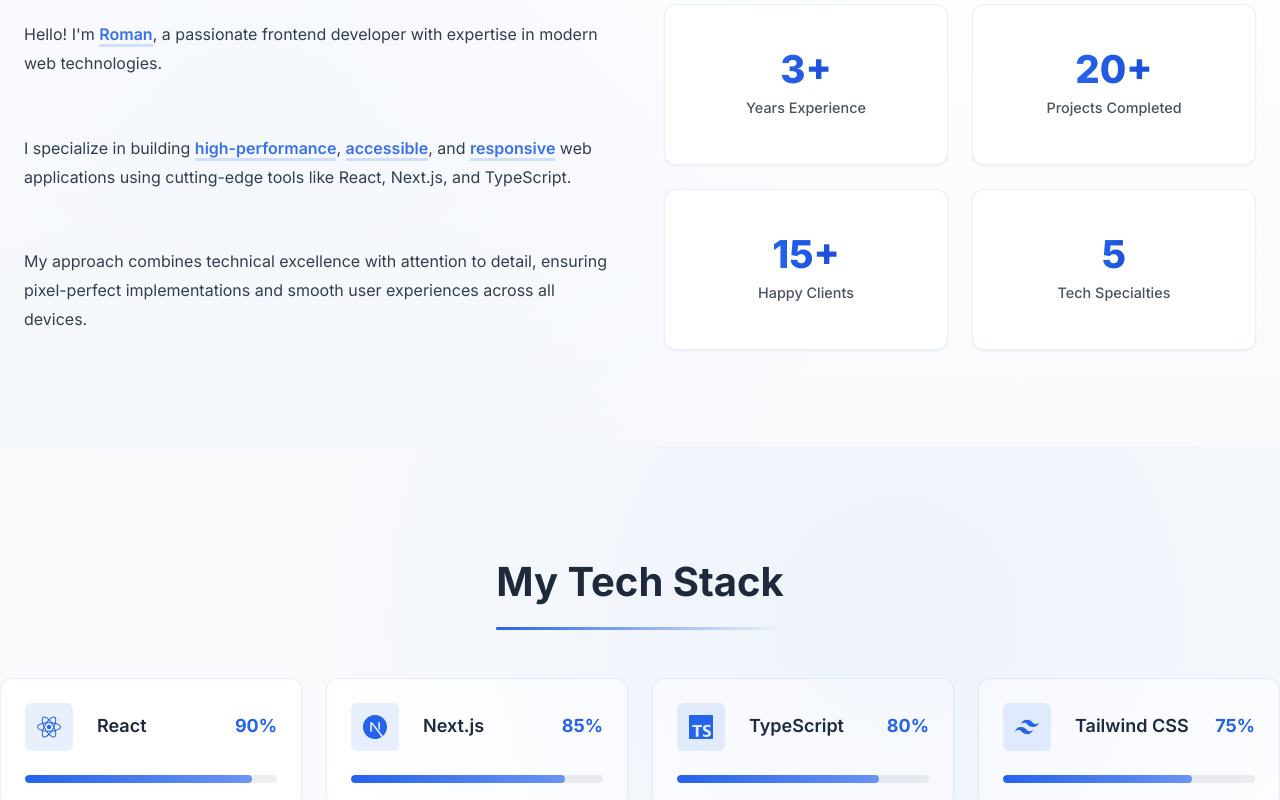
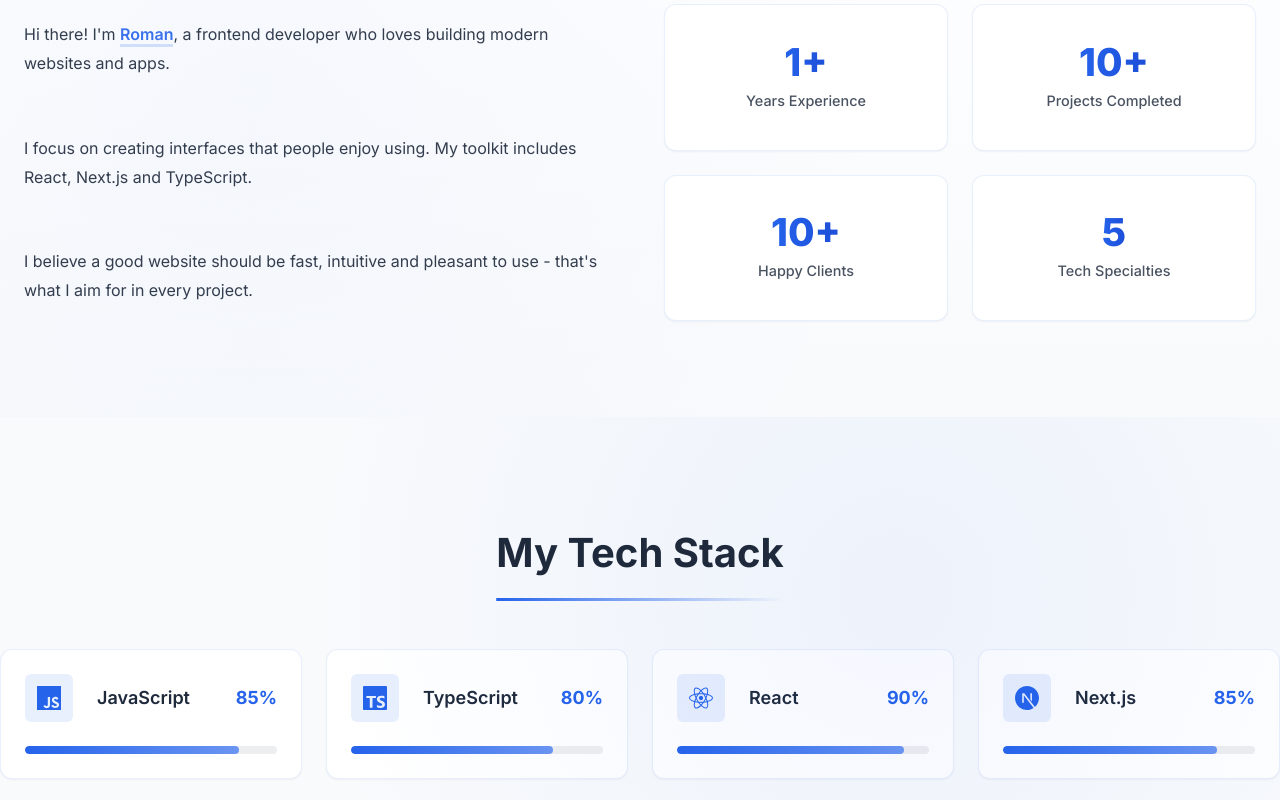
Before and after one commit to Sosnovskyi-Roman/my-portfolio, a Next.js app: page / in a window 1280 px wide. Shown: the part 1120-1920 px from the top of the page. Built offline with nearby package versions, Linux system fonts and the light colour scheme.

Commit message:
update section Skills

```diff
--- a/src/components/About/About.tsx
+++ b/src/components/About/About.tsx
@@ -10,9 +10,9 @@ export const About = () => {
   });
 
   const stats = [
-    { number: '3+', label: 'Years Experience' },
-    { number: '20+', label: 'Projects Completed' },
-    { number: '15+', label: 'Happy Clients' },
+    { number: '1+', label: 'Years Experience' },
+    { number: '10+', label: 'Projects Completed' },
+    { number: '10+', label: 'Happy Clients' },
     { number: '5', label: 'Tech Specialties' },
   ];
 
@@ -36,18 +36,16 @@ export const About = () => {
             transition={{ duration: 0.6, delay: 0.2 }}
           >
             <p>
-              Hello! I&apos;m <span className={styles.highlight}>Roman</span>, a passionate frontend
-              developer with expertise in modern web technologies.
+              Hi there! I&apos;m <span className={styles.highlight}>Roman</span>, a frontend
+              developer who loves building modern websites and apps.
             </p>
             <p>
-              I specialize in building <span className={styles.highlight}>high-performance</span>,{' '}
-              <span className={styles.highlight}>accessible</span>, and{' '}
-              <span className={styles.highlight}>responsive</span> web applications using
-              cutting-edge tools like React, Next.js, and TypeScript.
+              I focus on creating interfaces that people enjoy using. My toolkit includes React,
+              Next.js and TypeScript.
             </p>
             <p>
-              My approach combines technical excellence with attention to detail, ensuring
-              pixel-perfect implementations and smooth user experiences across all devices.
+              I believe a good website should be fast, intuitive and pleasant to use - that&apos;s
+              what I aim for in every project.
             </p>
           </motion.div>
 
--- a/src/components/Skills/Skills.tsx
+++ b/src/components/Skills/Skills.tsx
@@ -1,7 +1,7 @@
 'use client';
 import styles from './Skills.module.scss';
 import { FaReact, FaNodeJs, FaGitAlt } from 'react-icons/fa';
-import { SiNextdotjs, SiTypescript, SiTailwindcss } from 'react-icons/si';
+import { SiNextdotjs, SiTypescript, SiTailwindcss, SiJavascript } from 'react-icons/si';
 
 interface Skill {
   name: string;
@@ -11,6 +11,16 @@ interface Skill {
 
 export const Skills = () => {
   const skills: Skill[] = [
+    {
+      name: 'JavaScript',
+      level: 85,
+      icon: <SiJavascript className={styles.skillIcon} />,
+    },
+    {
+      name: 'TypeScript',
+      level: 80,
+      icon: <SiTypescript className={styles.skillIcon} />,
+    },
     {
       name: 'React',
       level: 90,
@@ -22,19 +32,14 @@ export const Skills = () => {
       icon: <SiNextdotjs className={styles.skillIcon} />,
     },
     {
-      name: 'TypeScript',
-      level: 80,
-      icon: <SiTypescript className={styles.skillIcon} />,
+      name: 'Node.js',
+      level: 70,
+      icon: <FaNodeJs className={styles.skillIcon} />,
     },
     {
       name: 'Tailwind CSS',
       level: 75,
       icon: <SiTailwindcss className={styles.skillIcon} />,
-    },
-    {
-      name: 'Node.js',
-      level: 70,
-      icon: <FaNodeJs className={styles.skillIcon} />,
     },
     {
       name: 'Git',
@@ -46,7 +51,7 @@ export const Skills = () => {
   return (
     <section className={styles.skills} id='skills'>
       <div className={styles.sectionContainer}>
-        <h3 className={styles.sectionTitle}>My Tech Stack</h3>
+        <h3 className={styles.sectionTitle}>My Tech Stack</h3>{' '}
         <div className={styles.skillsGrid}>
           {skills.map((skill) => (
             <div key={skill.name} className={styles.skillCard}>
@@ -58,7 +63,11 @@ export const Skills = () => {
                 </div>
               </div>
               <div className={styles.skillBar}>
-                <div className={styles.skillProgress} style={{ width: `${skill.level}%` }}></div>
+                <div
+                  className={styles.skillProgress}
+                  style={{ width: `${skill.level}%` }}
+                  aria-label={`${skill.level}% proficiency in ${skill.name}`}
+                ></div>
               </div>
             </div>
           ))}
```
